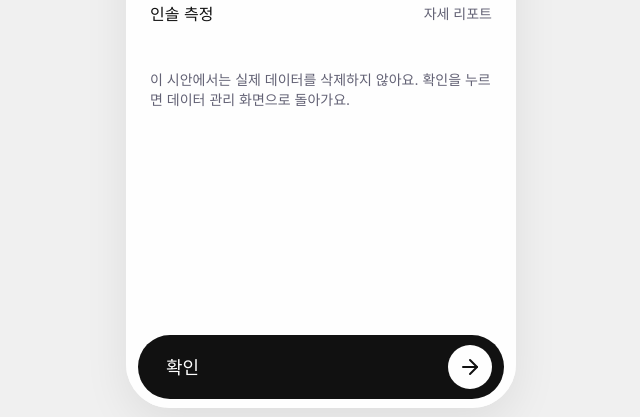
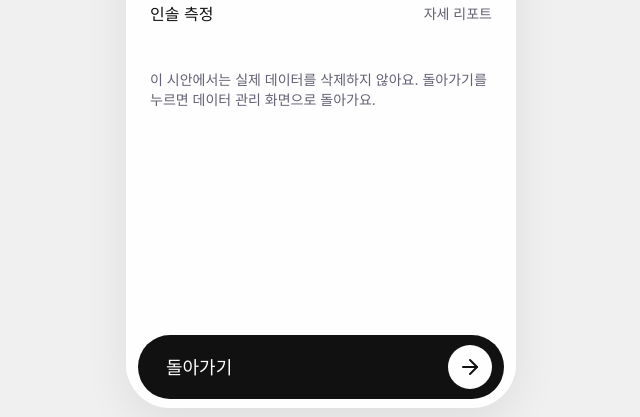
Before and after one commit to pacebeat-team/pacebeat-frontend, a React (Vite) app: page /my/data/delete in a window 1280 px wide. Shown: the part 380-797 px from the top of the page, without its empty margins (319-959 px from the left). Built offline with nearby package versions, Linux system fonts and the light colour scheme; a web font is replaced by a local one.

Commit message:
fix: 데이터 삭제 화면 버튼 문구를 돌아가기로 변경

```diff
--- a/src/pages/my/DataDeletePage.tsx
+++ b/src/pages/my/DataDeletePage.tsx
@@ -15,7 +15,7 @@ function InfoRow({ label, value }: { label: string; value: string }) {
 export function DataDeletePage() {
   const goBack = useMyBack(MY_ROUTES.data)
   return (
-    <DeviceScreen title="데이터 삭제" onBack={goBack} onConfirm={goBack}>
+    <DeviceScreen title="데이터 삭제" onBack={goBack} onConfirm={goBack} confirmLabel="돌아가기">
       <p className="mt-4 text-[16px] leading-6">러닝 기록과 인솔 측정 데이터를 삭제하면 복원할 수 없어요.</p>
       <h3 className="mt-6 text-[18px] font-medium leading-[25px]">삭제 대상</h3>
       <div className="mt-3 flex flex-col">
@@ -24,7 +24,7 @@ export function DataDeletePage() {
         <InfoRow label="인솔 측정" value="자세 리포트" />
       </div>
       <p className="mt-6 text-[14px] leading-[20px] text-muted">
-        이 시안에서는 실제 데이터를 삭제하지 않아요. 확인을 누르면 데이터 관리 화면으로 돌아가요.
+        이 시안에서는 실제 데이터를 삭제하지 않아요. 돌아가기를 누르면 데이터 관리 화면으로 돌아가요.
       </p>
     </DeviceScreen>
   )
```
